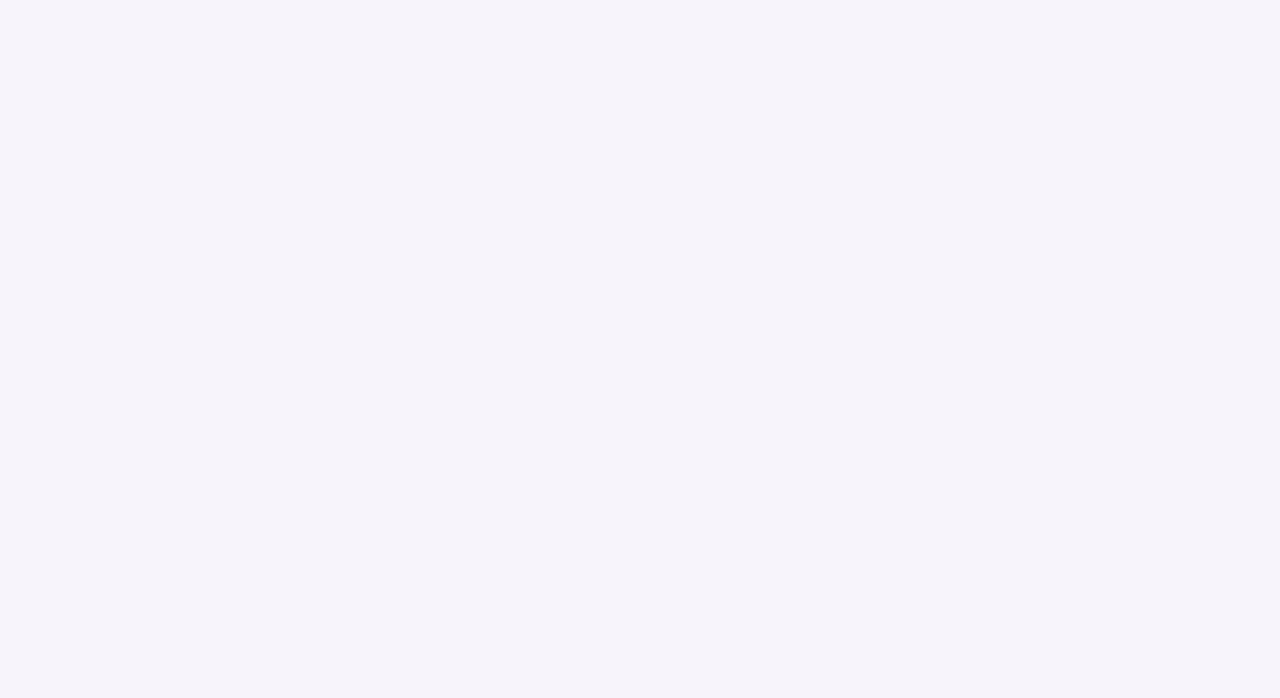
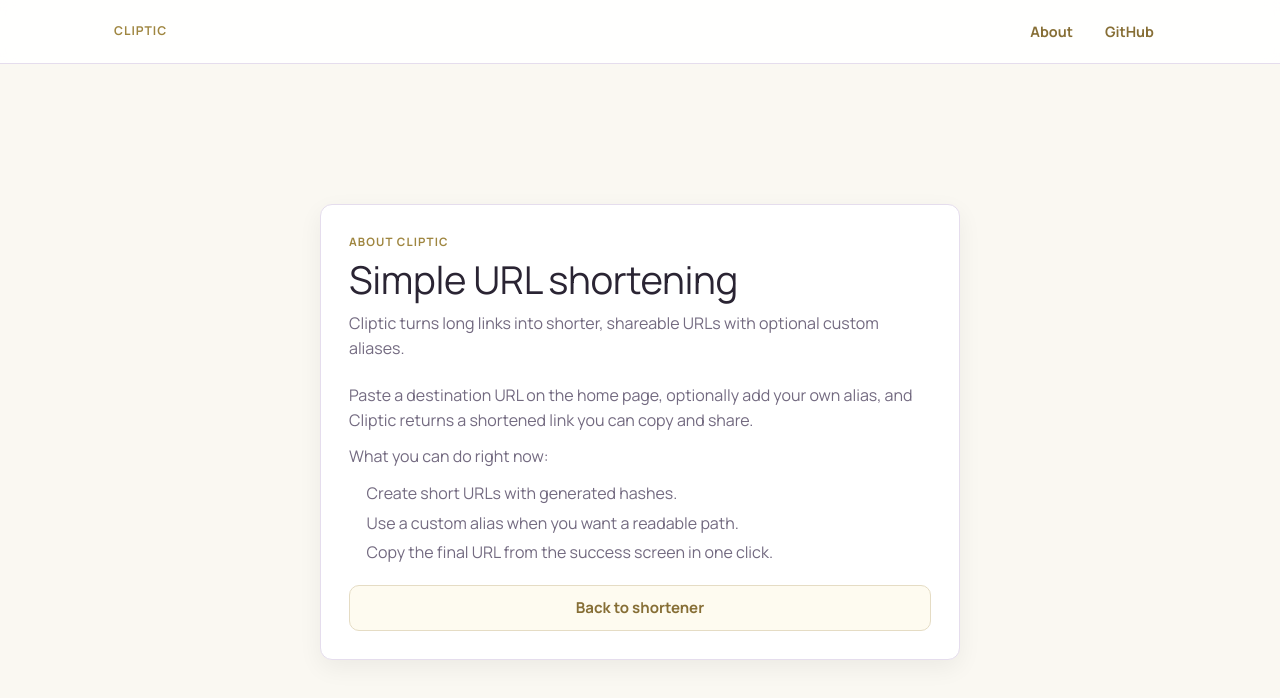
Before and after one commit to mtxrii/cliptic, a Next.js app in the folder cliptic-frontend/: page /about in a window 1280 px wide. Before the commit this address had no page. Shown: the top 698 px of the page. Built offline with nearby package versions, Linux system fonts and the light colour scheme.

Commit message:
Added /about page
--@codex

```diff
--- /dev/null
+++ b/cliptic-frontend/app/about/page.js
@@ -0,0 +1,37 @@
+import Link from "next/link";
+
+export const metadata = {
+  title: "About | Cliptic",
+  description: "Learn what Cliptic does and how to use it.",
+};
+
+export default function AboutPage() {
+  return (
+    <main className="page-wrap">
+      <section className="form-shell">
+        <p className="eyebrow">About Cliptic</p>
+        <h1>Simple URL shortening</h1>
+        <p className="subtitle">
+          Cliptic turns long links into shorter, shareable URLs with optional
+          custom aliases.
+        </p>
+
+        <div className="about-content">
+          <p>
+            Paste a destination URL on the home page, optionally add your own
+            alias, and Cliptic returns a shortened link you can copy and share.
+          </p>
+          <p>What you can do right now:</p>
+          <ul>
+            <li>Create short URLs with generated hashes.</li>
+            <li>Use a custom alias when you want a readable path.</li>
+            <li>Copy the final URL from the success screen in one click.</li>
+          </ul>
+          <Link href="/" className="secondary-action">
+            Back to shortener
+          </Link>
+        </div>
+      </section>
+    </main>
+  );
+}
--- a/cliptic-frontend/app/globals.css
+++ b/cliptic-frontend/app/globals.css
@@ -423,6 +423,26 @@ button,
   background: var(--secondary-hover-bg);
 }
 
+.about-content {
+  display: grid;
+  gap: 12px;
+  color: var(--muted);
+  line-height: 1.55;
+}
+
+.about-content p {
+  margin: 0;
+}
+
+.about-content ul {
+  margin: 0;
+  padding-left: 1.1rem;
+}
+
+.about-content li + li {
+  margin-top: 0.3rem;
+}
+
 @keyframes fade-in {
   from {
     opacity: 0;
```
